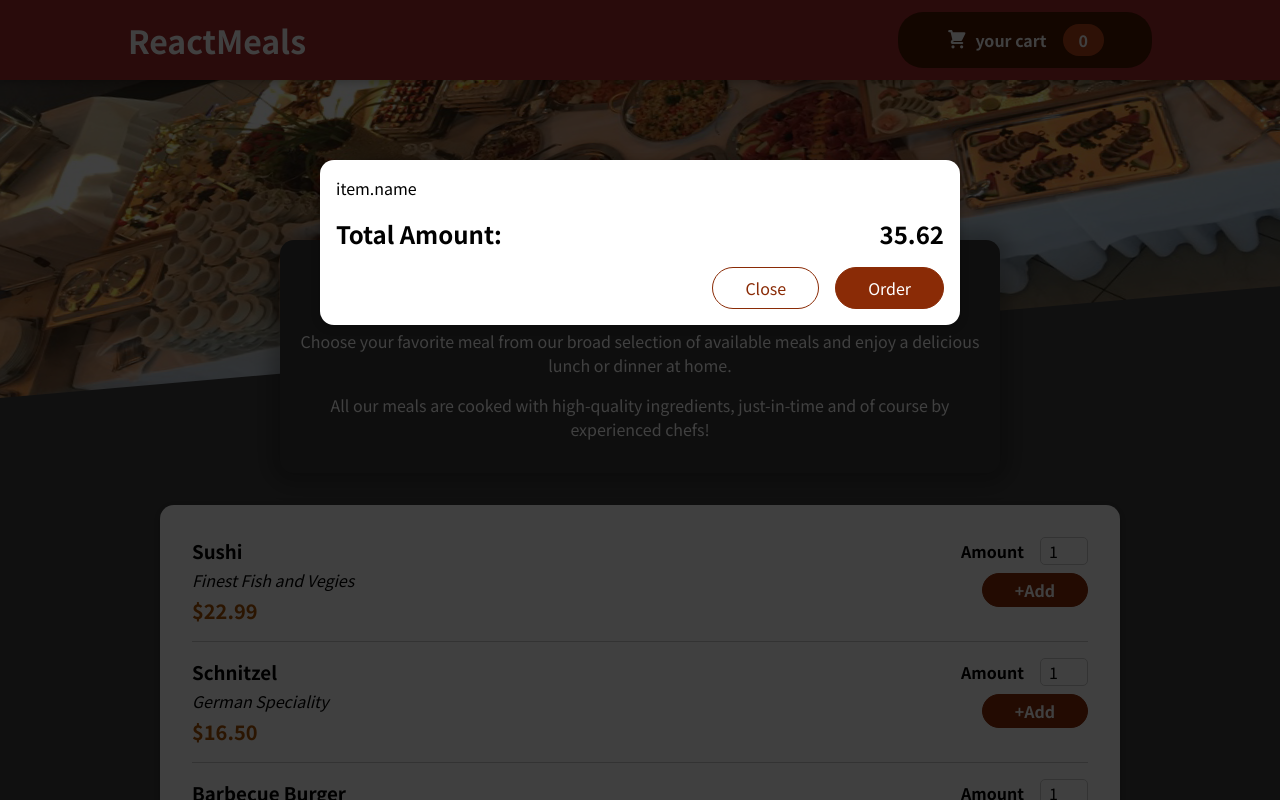
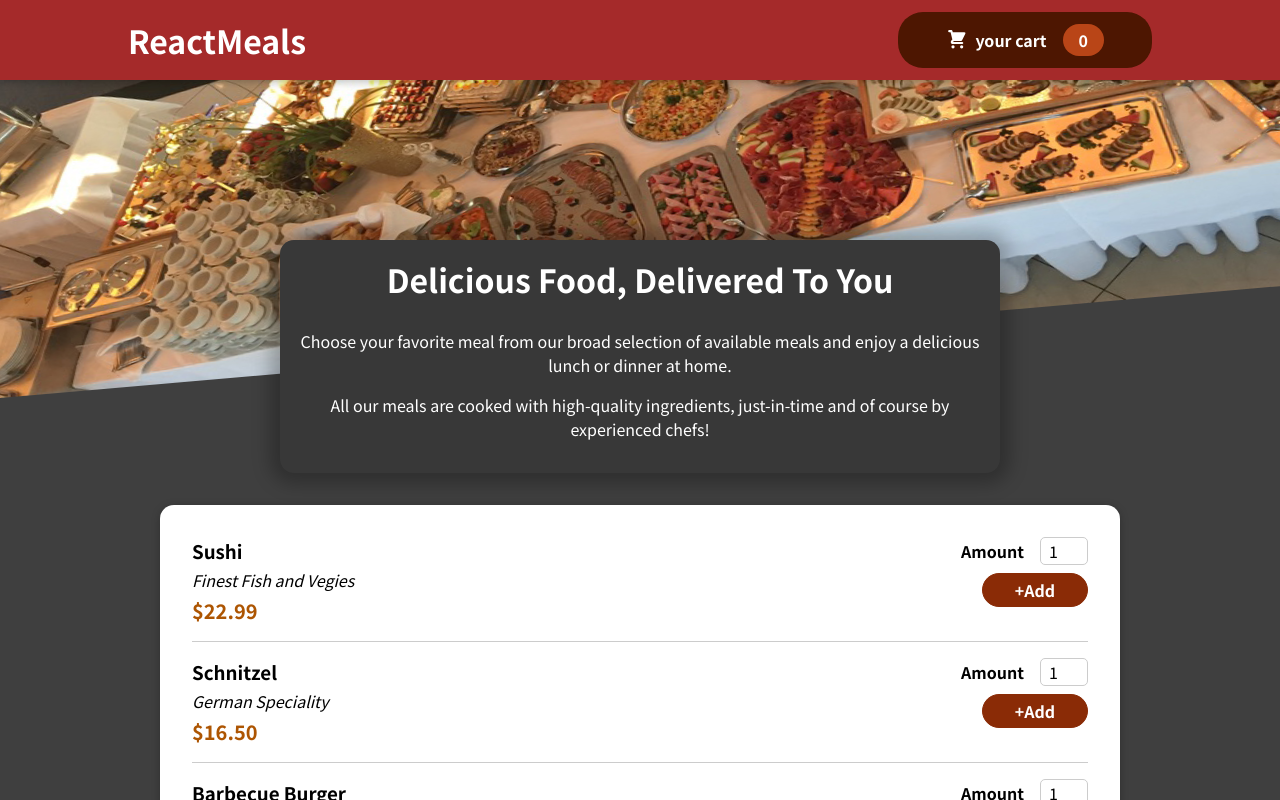
Before and after one commit to ramyasunarkani/Restaurant-Website, a React (Create React App) app: page / in a window 1280 px wide. Shown: the top 800 px of the page. Built offline with nearby package versions, Linux system fonts and the light colour scheme.

Commit message:
Cart open and close

```diff
--- a/src/App.js
+++ b/src/App.js
@@ -1,19 +1,25 @@
-import React,{Fragment} from 'react';
+import React,{Fragment,useState} from 'react';
 import Header from './components/Layout/Header';
 import Meals from './components/Meals/Meals';
 import Cart from './components/Cart/Cart';
 
 function App() {
+  const [cartIsShown,setCartIsShown]=useState(false);
+  const onCartShow=()=>{
+    setCartIsShown(true);
+  }
+  const hiddenCartHandler=()=>{
+    setCartIsShown(false);
+  }
+
   return (
-
-    <>
-      <Cart/>
-      <Header/>
+    <Fragment>
+      {cartIsShown&&<Cart onClose={hiddenCartHandler}/>}
+      <Header onCartShow={onCartShow}/>
       <main>
         <Meals/>
       </main>
-
-    </>
+    </Fragment>
   );
 }
 
--- a/src/components/Cart/Cart.js
+++ b/src/components/Cart/Cart.js
@@ -1,20 +1,20 @@
 import React from 'react';
 import style from './Cart.module.css';
 import Modal from '../UI/Modal';
-function Cart() {
+function Cart(props) {
     const cartItems=<ul className={style['cart-items']}>{[{id:"c1",name:'Sushi', amount:2 ,price:12.99}]
-    .map(item=><li>item.name</li>)}</ul>
+    .map(item=><li>{item.name}</li>)}</ul>
   return (
-    <Modal>
-        <div>
-        {cartItems}
-        </div>
+    <Modal onClose={props.onClose}>
+      <div>{cartItems}</div>
       <div className={style.total}>
         <span>Total Amount:</span>
-            <span>35.62</span>
+        <span>$35.62</span>
       </div>
       <div className={style.actions}>
-            <button className={style['button--alt']}>Close</button>
+        <button className={style["button--alt"]} onClick={props.onClose}>
+          Close
+        </button>
         <button className={style.button}>Order</button>
       </div>
     </Modal>
--- a/src/components/Layout/Header.js
+++ b/src/components/Layout/Header.js
@@ -8,7 +8,7 @@
         <>
             <header className={style.header}>
             <h1>ReactMeals</h1>
-            <HeaderButton/>
+            <HeaderButton onClick={props.onCartShow}/>
             </header>
             <div className={style["main-image"]}>
                 <img src={image} alt="table of foods"/>
--- a/src/components/Layout/HeaderButton.js
+++ b/src/components/Layout/HeaderButton.js
@@ -1,7 +1,7 @@
 import style from "./HeaderButton.module.css"
 import CartIcon from "../Cart/CartIcon";
-const HeaderButton=()=>{
-    return <button className={style.button}>
+const HeaderButton=(props)=>{
+    return <button className={style.button} onClick={props.onClick}>
         <span className={style.icon}><CartIcon/> </span>
         <span >your cart</span>
         <span className={style.badge}>0</span>
--- a/src/components/UI/Modal.js
+++ b/src/components/UI/Modal.js
@@ -1,24 +1,28 @@
-import React from 'react';
-import style from './Modal.module.css';
-import ReactDOM from 'react-dom';
+import React from "react";
+import style from "./Modal.module.css";
+import ReactDOM from "react-dom";
 
-const Backdrop=props=>{
-    return <div className={style.backdrop}/>
+const Backdrop = (props) => {
+  return <div className={style.backdrop} onClick={props.onClose} />;
 };
-const ModalOverlay=props=>{
-    return <div className={style.modal}>
-        <div className={style.content}>{props.children}</div>
+
+const ModalOverlay = (props) => {
+  return (
+    <div className={style.modal}>
+      <div className={style.content}>{props.children}</div>
     </div>
+  );
 };
-const portalElement=document.getElementById('overlays');
+
+const portalElement = document.getElementById("overlays");
+
 function Modal(props) {
   return (
     <>
-    {ReactDOM.createPortal(<Backdrop/>,portalElement)}
-    {ReactDOM.createPortal(<ModalOverlay>{props.children}</ModalOverlay>,portalElement)}
-
+      {ReactDOM.createPortal(<Backdrop onClose={props.onClose} />, portalElement)}
+      {ReactDOM.createPortal(<ModalOverlay>{props.children}</ModalOverlay>, portalElement)}
     </>
-  )
+  );
 }
 
-export default Modal
+export default Modal;
```
Lines whose indentation alone changed are shown as unchanged.
